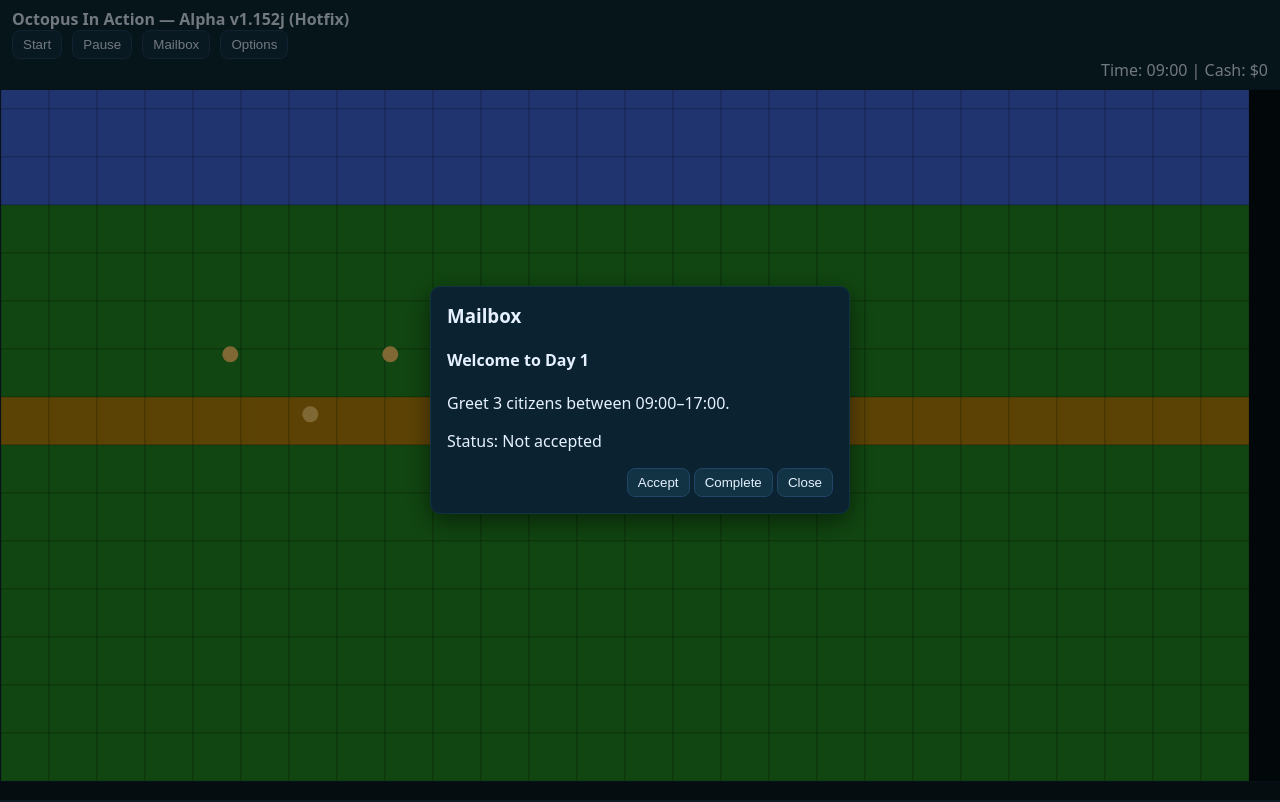
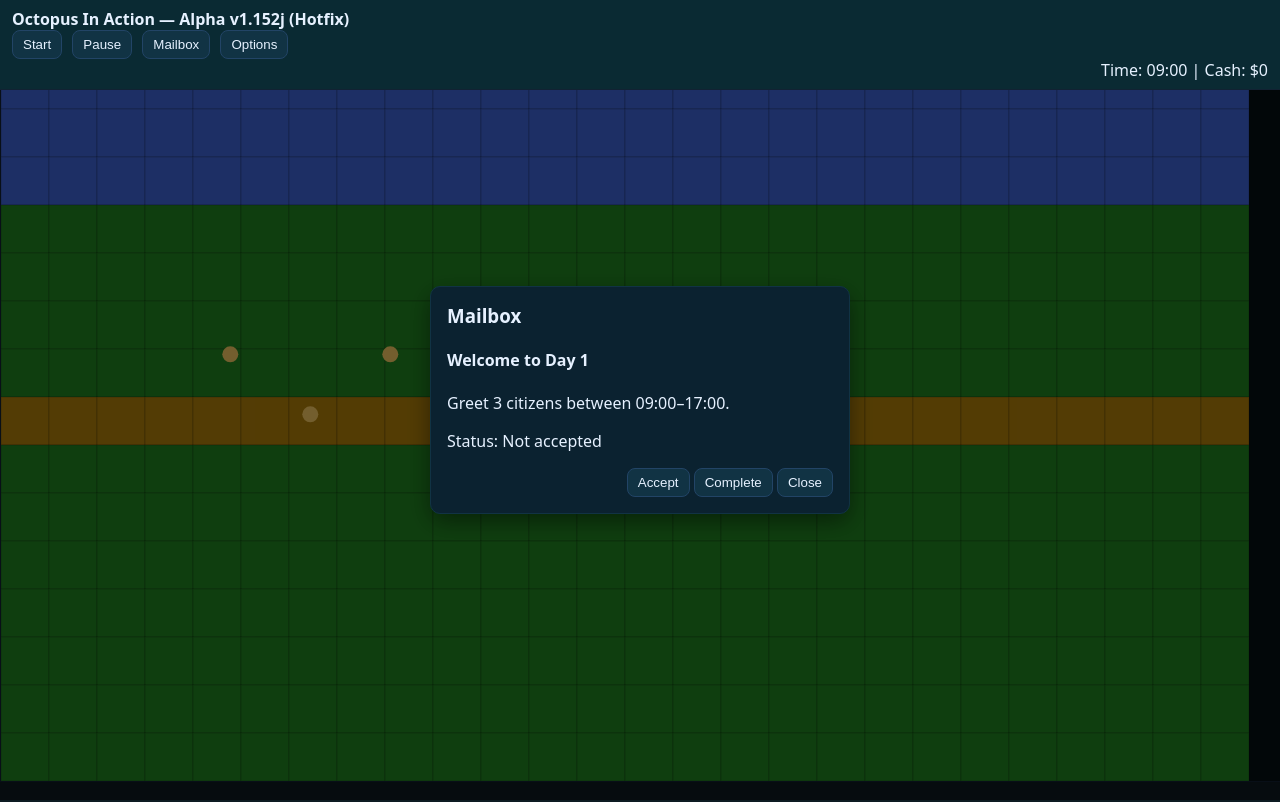
Before and after one commit to Charley-Nickels/octopus-in-action, a plain HTML site: page index.html in a window 1280 px wide. Both pictures are taken after a click on the button "Mailbox". Drawn offline with Linux system fonts and the light colour scheme.

Commit message:
Adjust overlay background opacity and add z-index

```diff
--- a/style.css
+++ b/style.css
@@ -1,10 +1,11 @@
-*{box-sizing:border-box}body{margin:0;background:#0d1b22;color:#e6f1ff;font-family:system-ui,Segoe UI,Roboto,Arial}
-#hud{position:fixed;top:0;left:0;right:0;padding:8px 12px;background:#0a2a33;border-bottom:1px solid #123}
+*{box-sizing:border-box}
+body{margin:0;background:#0d1b22;color:#e6f1ff;font-family:system-ui,Segoe UI,Roboto,Arial}
+#hud{position:fixed;top:0;left:0;right:0;padding:8px 12px;background:#0a2a33;border-bottom:1px solid #123;z-index:10}
 #hud .title{font-weight:700;margin-right:16px}
 #hud .buttons button{margin-right:6px}
 #stats{float:right}
 #game{display:block;margin:60px auto 20px;border:1px solid #123;background:#051014}
-#overlay{position:fixed;inset:0;background:rgba(0,0,0,.5);display:flex;align-items:center;justify-content:center}
+#overlay{position:fixed;inset:0;background:rgba(0,0,0,.55);display:flex;align-items:center;justify-content:center}
 #overlay.hidden{display:none}
 .panel{min-width:420px;max-width:640px;background:#0b2230;border:1px solid #134;padding:16px;border-radius:10px;box-shadow:0 8px 24px rgba(0,0,0,.45)}
 .panel h3{margin:0 0 8px}
```
